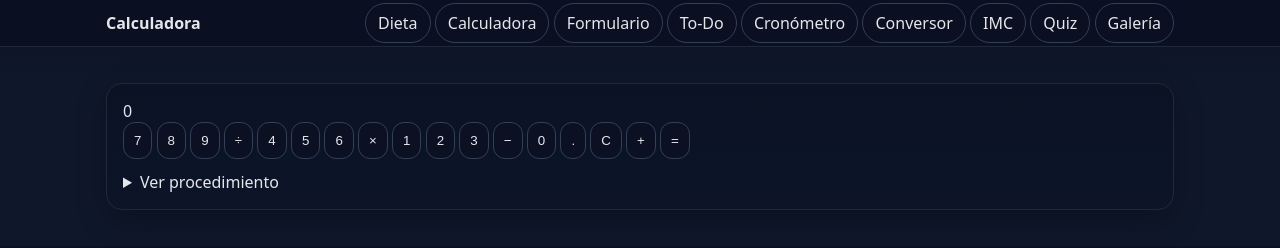
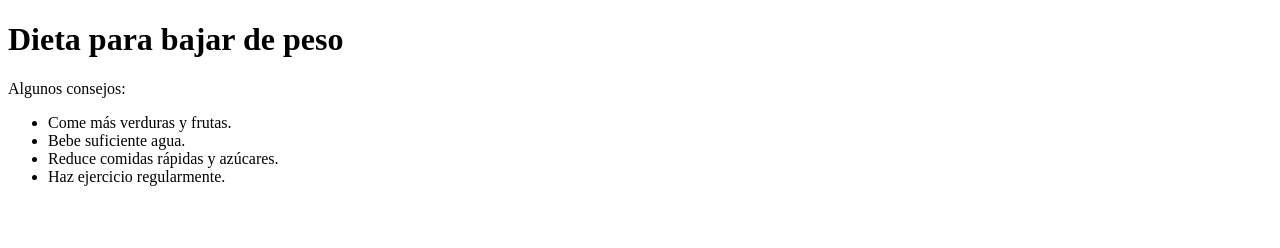
Before and after one commit to anallancy/HTML, a plain HTML site: page index1.html in a window 1280 px wide. Drawn offline with Linux system fonts and the light colour scheme.

Commit message:
Update index1.html

```diff
--- a/index1.html
+++ b/index1.html
@@ -1,102 +1,14 @@
 <!DOCTYPE html>
 <html lang="es">
 <head>
-<meta charset="utf-8"/><meta name="viewport" content="width=device-width, initial-scale=1"/>
-<title>Calculadora</title>
-<style>
-  :root { --bg:#0f172a; --card:#111827; --text:#e5e7eb; --muted:#9ca3af; --accent:#22d3ee; --good:#22c55e; --bad:#ef4444;}
-  *{box-sizing:border-box}
-  body{margin:0;font-family:system-ui,-apple-system,Segoe UI,Roboto,Ubuntu,Inter,Helvetica,Arial,sans-serif;background:linear-gradient(180deg,#0b1022,#0f172a 30%);color:var(--text);}
-  header{position:sticky;top:0;background:#0b1022cc;border-bottom:1px solid #1f2937;backdrop-filter:blur(6px)}
-  nav{max-width:1100px;margin:auto;display:flex;gap:12px;align-items:center;justify-content:space-between;padding:12px 16px}
-  nav a, .btn{color:var(--text);text-decoration:none;padding:8px 12px;border:1px solid #334155;border-radius:999px;transition:.2s}
-  nav a:hover, .btn:hover{border-color:var(--accent);box-shadow:0 0 0 2px #22d3ee33}
-  main{max-width:1100px;margin:20px auto;padding:16px}
-  .card{background:linear-gradient(180deg,#0b1224,#0c1428);border:1px solid #1f2937;border-radius:16px;padding:16px;box-shadow:0 10px 30px #00000040}
-  h1,h2{line-height:1.1}
-  input,select,button,textarea{background:#0b1022;border:1px solid #334155;color:var(--text);padding:10px;border-radius:12px;outline:none}
-  input::placeholder,textarea::placeholder{color:var(--muted)}
-  button.btn{cursor:pointer}
-  .grid{display:grid;gap:16px}
-  .grid-2{grid-template-columns:repeat(2,minmax(0,1fr))}
-  .grid-3{grid-template-columns:repeat(3,minmax(0,1fr))}
-  @media (max-width:800px){.grid-2,.grid-3{grid-template-columns:1fr}}
-  .muted{color:var(--muted)}
-  table{width:100%;border-collapse:collapse}
-  th,td{border-bottom:1px solid #1f2937;padding:10px;text-align:left}
-  .kpi{display:flex;gap:12px;align-items:center}
-  .kpi b{font-size:1.25rem}
-
-.calculator{{max-width:360px;margin:auto}}
-.display{{font-size:2rem;text-align:right;padding:16px;border-radius:16px;background:#0a0f21;margin-bottom:10px}}
-.grid-4{{display:grid;grid-template-columns:repeat(4,1fr);gap:10px}}
-.key{{padding:14px;border-radius:14px;background:#0a0f21;border:1px solid #334155;cursor:pointer}}
-.key:active{{transform:scale(.98)}}
-</style>
+  <meta charset="UTF-8">
+  <title>Dieta para bajar de peso</title>
 </head>
 <body>
-<header><nav><div><b>Calculadora</b></div><div>
-    <a href="index.html">Dieta</a>
-    <a href="index1.html">Calculadora</a>
-    <a href="index2.html">Formulario</a>
-    <a href="index3.html">To‑Do</a>
-    <a href="index4.html">Cronómetro</a>
-    <a href="index5.html">Conversor</a>
-    <a href="index6.html">IMC</a>
-    <a href="index7.html">Quiz</a>
-    <a href="index8.html">Galería</a>
-</div></nav></header>
-<main>
-  <div class="card calculator">
-    <div id="display" class="display">0</div>
-    <div class="grid-4">
-      <button class="key" data-k="7">7</button>
-      <button class="key" data-k="8">8</button>
-      <button class="key" data-k="9">9</button>
-      <button class="key" data-k="/">÷</button>
-      <button class="key" data-k="4">4</button>
-      <button class="key" data-k="5">5</button>
-      <button class="key" data-k="6">6</button>
-      <button class="key" data-k="*">×</button>
-      <button class="key" data-k="1">1</button>
-      <button class="key" data-k="2">2</button>
-      <button class="key" data-k="3">3</button>
-      <button class="key" data-k="-">−</button>
-      <button class="key" data-k="0">0</button>
-      <button class="key" data-k=".">.</button>
-      <button class="key" id="clear">C</button>
-      <button class="key" data-k="+">+</button>
-      <button class="key" id="eq" style="grid-column:span 4">=</button>
-    </div>
-    <details style="margin-top:12px"><summary>Ver procedimiento</summary>
-      <pre id="proc" style="white-space:pre-wrap"></pre>
-    </details>
-  </div>
-</main>
-<script>
-const disp = document.getElementById('display');
-const proc = document.getElementById('proc');
-let expr = ''; let steps=[];
-function show(){{ disp.textContent = expr || '0'; }}
-document.querySelectorAll('.key[data-k]').forEach(b=> b.onclick=()=>{{
-  expr += b.dataset.k; show();
-}});
-document.getElementById('clear').onclick=()=>{{expr='';steps=[];show();proc.textContent='';}};
-document.getElementById('eq').onclick=()=>{{
-  try{{
-    steps = ['Expresión: ' + expr];
-    let js = expr.replace(/÷/g,'/').replace(/×/g,'*').replace(/−/g,'-');
-    const result = Function('return ('+js+')')();
-    steps.push('Evaluación JS: ' + js);
-    steps.push('Resultado: ' + result);
-    disp.textContent = result;
-    proc.textContent = steps.join('\n');
-    if(Number(result)%2===0) {{
-      alert('💖 Resultado par. ¡Eres increíble!');
-    }}
-    expr = String(result);
-  }}catch(e){{alert('Expresión inválida');}}
-}};
-show();
-</script>
-</body></html>
+  <h1>Dieta para bajar de peso</h1>
+  <p>Algunos consejos:</p>
+  <ul>
+    <li>Come más verduras y frutas.</li>
+    <li>Bebe suficiente agua.</li>
+    <li>Reduce comidas rápidas y azúcares.</li>
+    <li>Haz ejercicio regularmente.</li>
```
